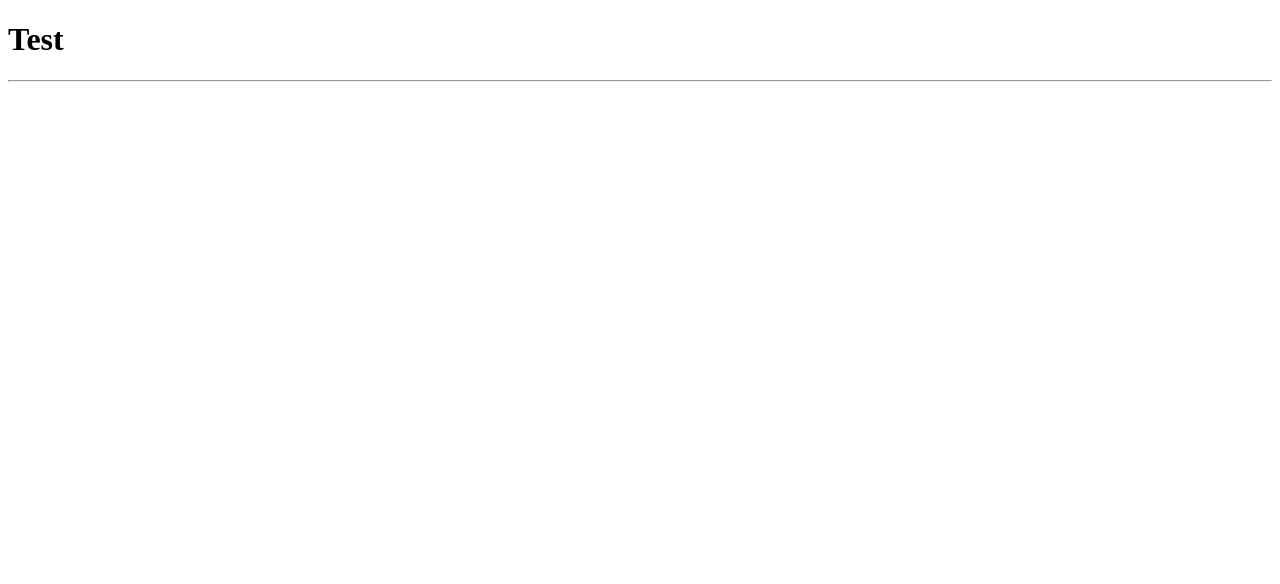
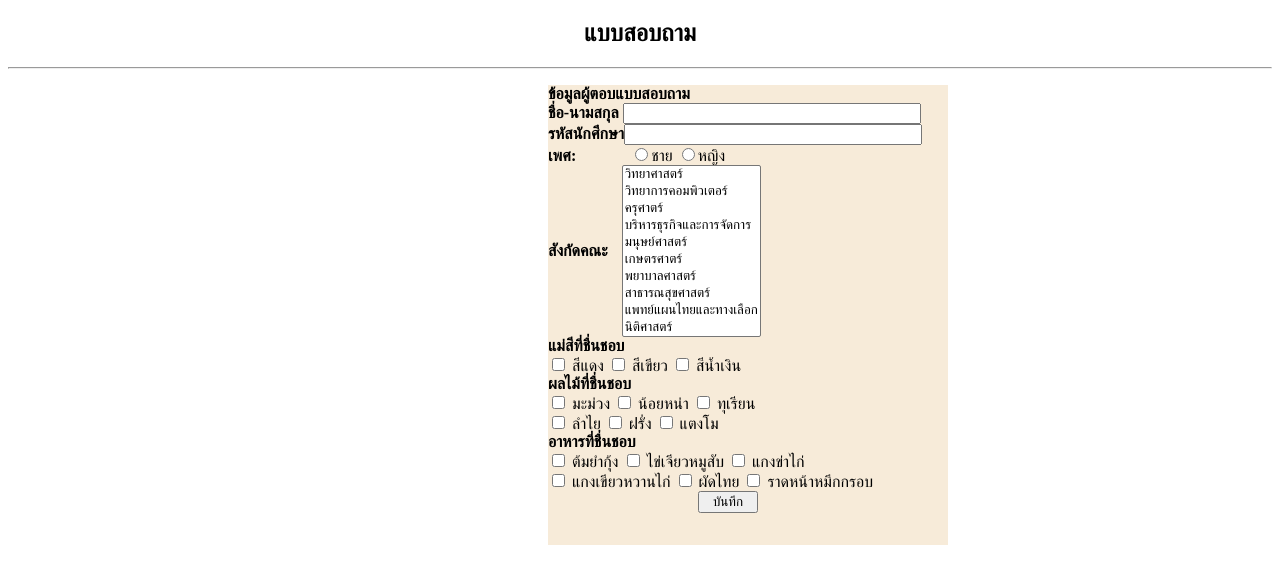
Before and after one commit to Wave-2003/Wave-2003.github.io, a plain HTML site: page index.html in a window 1280 px wide. Drawn offline with Linux system fonts and the light colour scheme.

Commit message:
แก้

```diff
--- a/index.html
+++ b/index.html
@@ -3,10 +3,111 @@
 <head>
   <meta charset="UTF-8">
   <meta name="viewport" content="width=device-width, initial-scale=1.0">
-  <title>Document</title>
+  <title>Web Form</title>
 </head>
+<style>
+  .btn{
+    width: 60px;
+    margin-left:150px;
+
+  }
+    .form{
+      background-color: #f7ebd9;
+      height: 460px;
+      width: 400px;
+      margin-left: 540px ;
+     margin-right:auto ;
+      margin-top: -10px; ;
+      margin-bottom: 10px;
+
+    }
+
+
+      .select {
+
+        margin-right:auto; /* ชิดซ้ายสุด */
+
+      }
+  </style>
 <body>
-  <h1>Test</h1>
+  <h2 Align=center>แบบสอบถาม</h2>
   <hr>
+  <br>
+  <center>
+  <form class="form">
+    <div align="left">
+
+      <table><b>ข้อมูลผู้ตอบแบบสอบถาม</b></table>
+<table---><b>ชื่อ-นามสกุล</b>
+<input type="text" name="name" id="name"style="width: 290px;" required><br>
+</table>
+<table><b>รหัสนักศึกษา</b>
+<input  type="text" name="name" id="name"style="width: 290px;"required><br>
+</table>
+<label style="margin-right: 50px;"><b>เพศ:</b></label>
+<label><input type="radio" name="เพศ" value="ชาย">ชาย</label>
+<label><input type="radio" name="เพศ" value="หญิง">หญิง</label><br>
+<div style="display: flex; align-items: center;">
+<table  style="margin-right: 10px;"><b>สังกัดคณะ</b></table>
+
+<select class="select" name="faculty" id="faculty"size="10" multiple><br>
+  <option value="วิทยาศาสตร์">วิทยาศาสตร์</option>
+  <option value="วิทยาการคอมพิวเตอร์">วิทยาการคอมพิวเตอร์</option>
+  <option value="ครุศาตร์">ครุศาตร์</option>
+  <option value="บริหารธุรกิจและการจัดการ">บริหารธุรกิจและการจัดการ</option>
+  <option value="มนุษย์ศาสตร์">มนุษย์ศาสตร์</option>
+  <option value="เกษตรศาตร์">เกษตรศาตร์</option>
+  <option value="พยาบาลศาสตร์">พยาบาลศาสตร์</option>
+  <option value="สาธารณสุขศาสตร์">สาธารณสุขศาสตร์</option>
+  <option value="แพทย์แผนไทยและทางเลือก">แพทย์แผนไทยและทางเลือก</option>
+  <option value="นิติศาสตร์">นิติศาสตร์</option>
+</select>
+</div>
+
+<label ><b>แม่สีที่ชื่นชอบ</b></label><br>
+<input type="checkbox" name="สีแดง" id="color" value="สีแดง">
+<label for="สีแดง">สีแดง</label>
+<input type="checkbox" name="สีเขียว" id="color" value="สีเขียว">
+<label for="สีเขียว">สีเขียว</label>
+<input type="checkbox" name="สีน้ำเงิน" id="color" value="สีน้ำเงิน">
+<label for="สีน้ำเงิน">สีน้ำเงิน</label><br>
+<label><b>ผลไม้ที่ชื่นชอบ</b></label><br>
+<input type="checkbox" name="มะม่วง" id="fruit" value="มะม่วง">
+<label for="มะม่วง">มะม่วง</label>
+<input type="checkbox" name="น้อยหน่า" id="fruit" value="น้อยหน่า">
+<label for="น้อยหน่า">น้อยหน่า</label>
+<input type="checkbox" name="ทุเรียน" id="fruit" value="ทุเรียน">
+<label for="ทุเรียน">ทุเรียน</label><br>
+<input type="checkbox" name="ลำไย" id="fruit" value="ลำไย">
+<label for="ลำไย">ลำไย</label>
+<input type="checkbox" name="ฝรั่ง" id="fruit" value="ฝรั่ง">
+<label for="ฝรั่ง">ฝรั่ง</label>
+<input type="checkbox" name="แตงโม" id="fruit" value="แตงโม">
+<label for="แตงโม">แตงโม</label><br>
+<label><b>อาหารที่ชื่นชอบ</b></label><br>
+<input type="checkbox" name="ต้มยำกุ้ง" id="food" value="ต้มยำกุ้ง">
+<label for="ต้มยำกุ้ง">ต้มยำกุ้ง</label>
+<input type="checkbox" name="ไข่เจียวหมูสับ" id="food" value="ไข่เจียวหมูสับ">
+<label for="ไข่เจียวหมูสับ">ไข่เจียวหมูสับ</label>
+<input type="checkbox" name="แกงข่าไก่" id="food" value="แกงข่าไก่">
+<label for="แกงข่าไก่">แกงข่าไก่</label><br>
+<input type="checkbox" name="แกงเขียวหวานไก่" id="food" value="แกงเขียวหวานไก่">
+<label for="แกงเขียวหวาน">แกงเขียวหวานไก่</label>
+<input type="checkbox" name="ผัดไทย" id="food" value="ผัดไทย">
+<label for="ผัดไทย">ผัดไทย</label>
+<input type="checkbox" name="ราดหน้าหมึกกรอบ" id="food" value="ราดหน้าหมึกกรอบ">
+<label for="ราดหน้าหมึกกรอบ">ราดหน้าหมึกกรอบ</label><br>
+<div>
+
+  <input type="submit" value="บันทึก" class="btn">
+
+</div>
+
+
+</div>
+</center>
+  </form>
+
 </body>
+
 </html>
```
